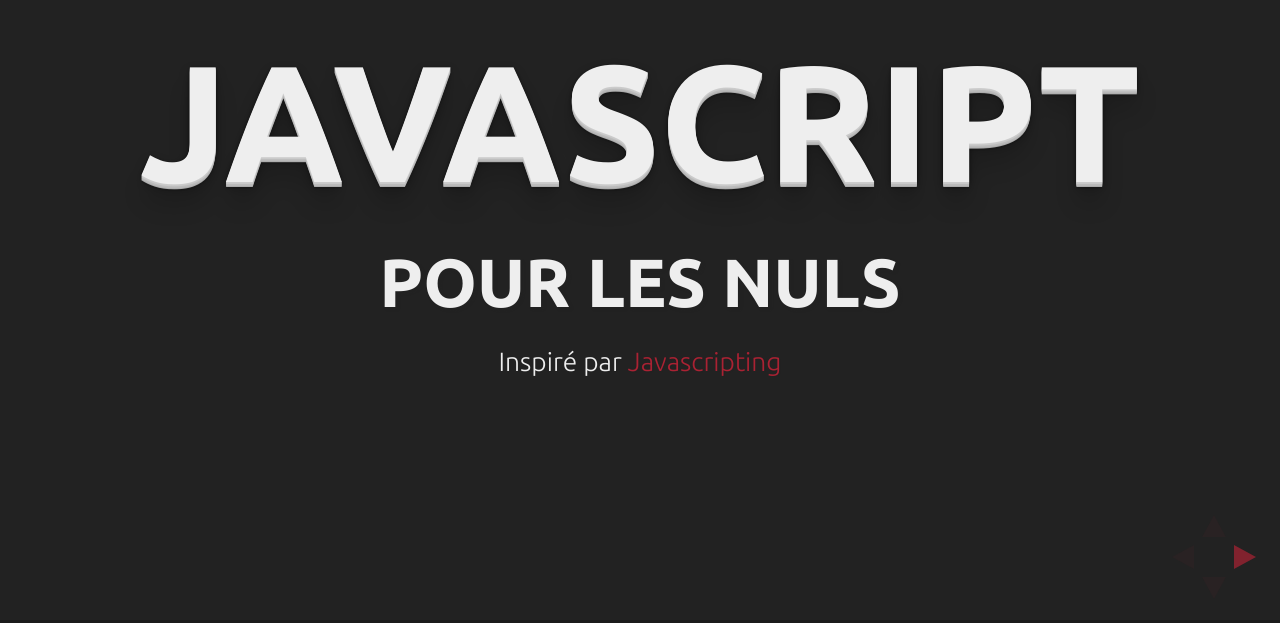
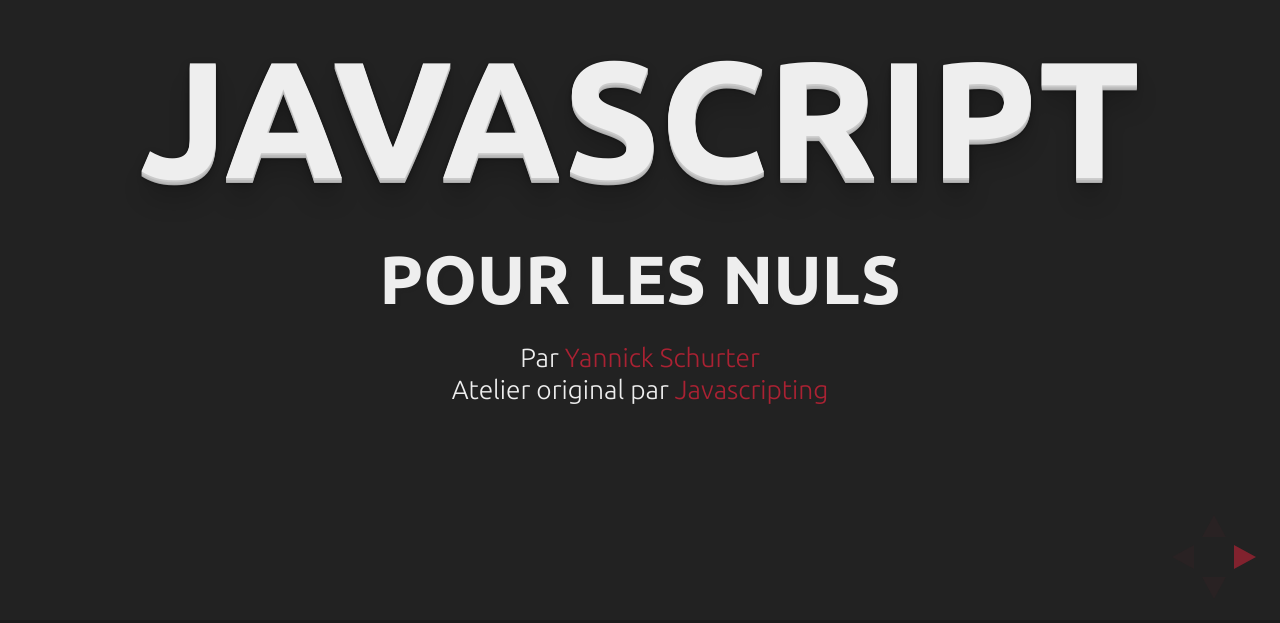
Before and after one commit to ezpaarse-project/slides, a plain HTML site: page javascript-for-newbies/index.html in a window 1280 px wide. Shown: the part 177-800 px from the top of the page. Drawn offline with Linux system fonts and the light colour scheme.

Commit message:
change title page

```diff
--- a/javascript-for-newbies/index.html
+++ b/javascript-for-newbies/index.html
@@ -52,7 +52,7 @@
 					<h1>Javascript</h1>
 					<h3>Pour les nuls</h3>
 					<p>
-						<small>Inspiré par <a href="http://github.com/sethvincent/javascripting">Javascripting</a></small>
+						<small>Par <a href="https://github.com/nojhamster/">Yannick Schurter</a> <br> Atelier original par <a href="http://github.com/sethvincent/javascripting">Javascripting</a></small>
 					</p>
 				</section>
 
```
